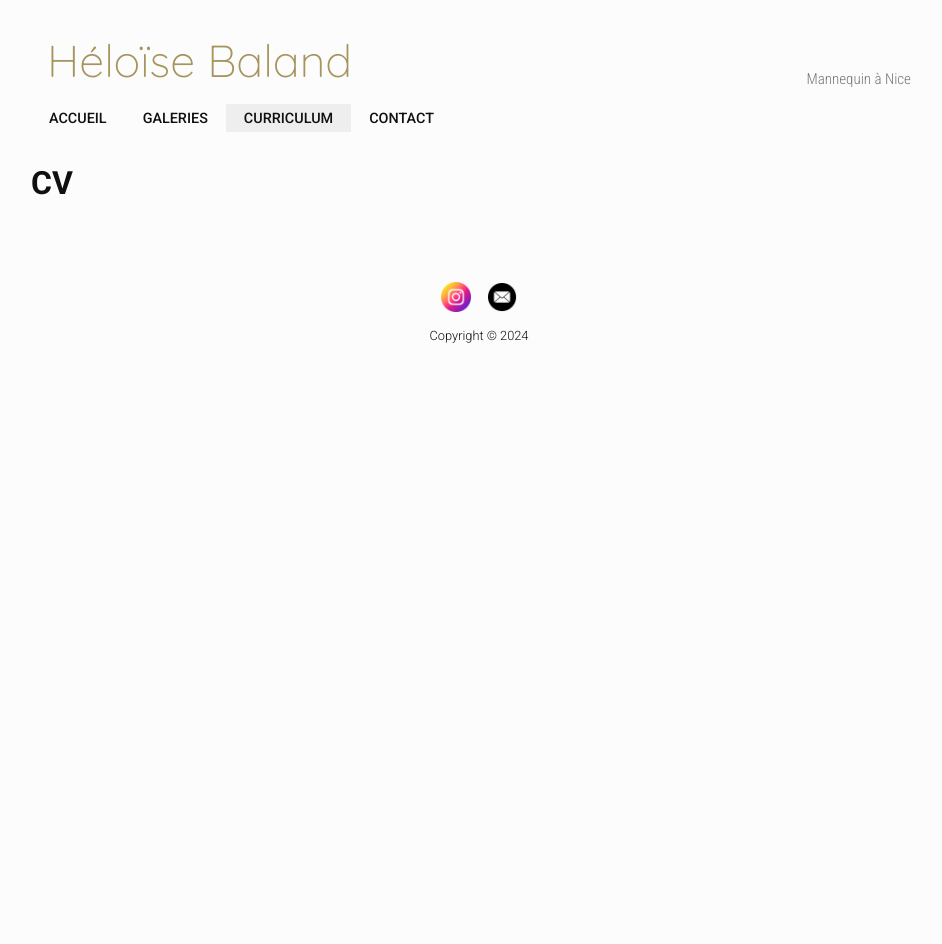
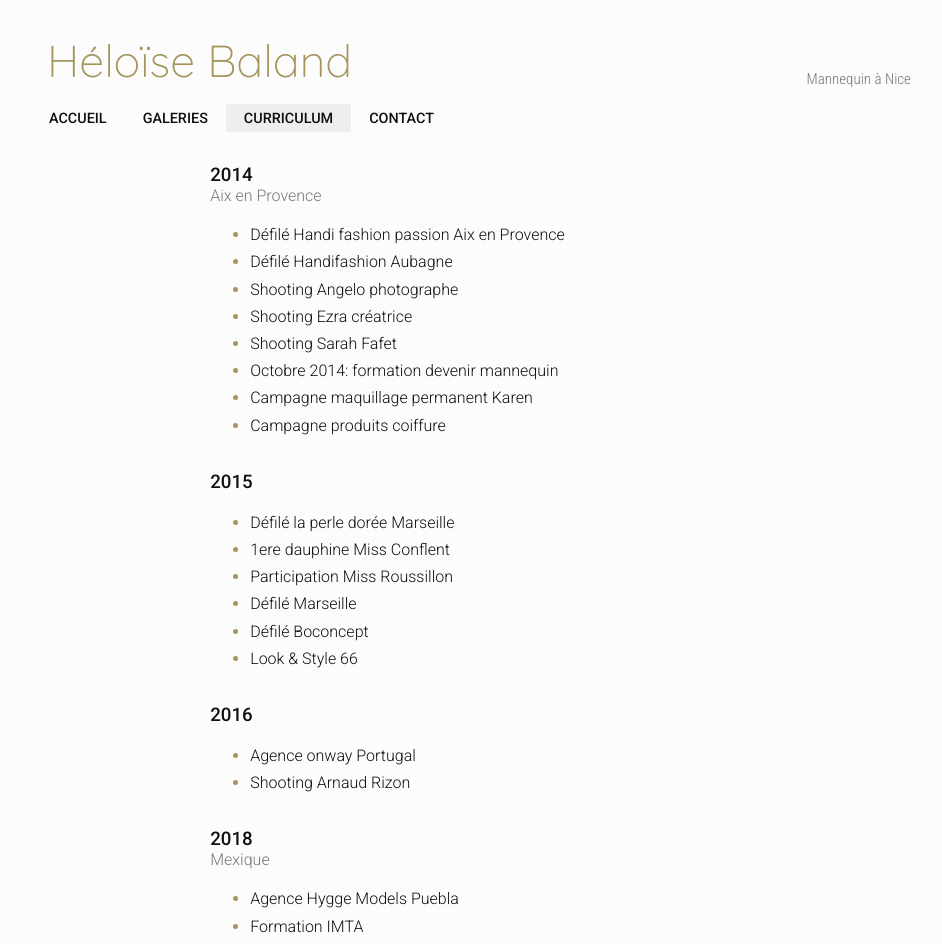
Before and after one commit to vaniaelizondo/photo-book, a React (Create React App) app: page /cv in a window 1280 px wide. Shown: the top 944 px of the page, without its empty margins (161-1103 px from the left). Before the commit the page ends 800 px from the top, so only its background shows below. Built offline with nearby package versions, Linux system fonts and the light colour scheme.

Commit message:
cv and scroll button

```diff
--- a/package.json
+++ b/package.json
@@ -8,9 +8,11 @@
     "@testing-library/user-event": "^13.5.0",
     "react": "^18.3.1",
     "react-dom": "^18.3.1",
+    "react-icons": "^5.3.0",
     "react-router-dom": "^6.26.2",
     "react-scripts": "^5.0.1",
     "sass": "^1.79.3",
+    "styled-components": "^6.1.13",
     "web-vitals": "^2.1.4"
   },
   "scripts": {
--- a/src/App.js
+++ b/src/App.js
@@ -1,5 +1,6 @@
-import Navbar from "./Navbar"
-import Footer from "./Footer"
+import Navbar from "./components/Navbar"
+import Footer from "./components/Footer"
+import ScrollButton from "./components/ScrollButton";
 import Home from "./pages/Home"
 import Gallery from "./pages/Gallery"
 import CV from "./pages/CV"
@@ -18,6 +19,7 @@ function App() {
           <Route path="/contact" element={<Contact />} />
         </Routes>
       </div>
+      <ScrollButton />
       <Footer />
     </>
   )
--- a/src/Footer.js
+++ b/src/components/Footer.js
@@ -1,5 +1,5 @@
-import InstagramIcon from './images/instagram.png';
-import MailIcon from './images/email.png';
+import InstagramIcon from '../images/instagram.png';
+import MailIcon from '../images/email.png';
 
 export default function Home() {
   const now = new Date();
--- /dev/null
+++ b/src/components/ScrollButton.js
@@ -0,0 +1,35 @@
+import React, { useState } from "react";
+import { FaArrowCircleUp } from "react-icons/fa";
+
+const ScrollButton = () => {
+  const [visible, setVisible] = useState(false);
+
+  const toggleVisible = () => {
+    const scrolled = document.documentElement.scrollTop;
+    if (scrolled > 300) {
+      setVisible(true);
+    } else if (scrolled <= 300) {
+      setVisible(false);
+    }
+  };
+
+  const scrollToTop = () => {
+    window.scrollTo({
+      top: 0,
+      behavior: "smooth",
+    });
+  };
+
+  window.addEventListener("scroll", toggleVisible);
+
+  return (
+    <div className="button-up">
+      <FaArrowCircleUp
+        onClick={scrollToTop}
+        style={{ display: visible ? "inline" : "none" }}
+      />
+    </div>
+  );
+};
+
+export default ScrollButton;
--- a/src/pages/CV.js
+++ b/src/pages/CV.js
@@ -1,3 +1,90 @@
 export default function CV() {
-  return <h1>CV</h1>
+  return (
+    <div className="curriculum">
+      <h3>2014</h3>
+      <h4>Aix en Provence</h4>
+      <ul>
+        <li>Défilé Handi fashion passion Aix en Provence </li>
+        <li>Défilé Handifashion Aubagne</li>
+        <li>Shooting Angelo photographe </li>
+        <li>Shooting Ezra créatrice </li>
+        <li>Shooting Sarah Fafet </li>
+        <li>Octobre 2014: formation devenir mannequin </li>
+        <li>Campagne maquillage permanent Karen </li>
+        <li>Campagne produits coiffure </li>
+      </ul>
+
+      <h3>2015 </h3>
+      <ul>
+        <li>Défilé la perle dorée Marseille </li>
+        <li>1ere dauphine Miss Conflent</li>
+        <li>Participation Miss Roussillon </li>
+        <li>Défilé Marseille </li>
+        <li>Défilé Boconcept</li>
+        <li>Look & Style 66</li>
+      </ul>
+
+      <h3>2016</h3>
+      <ul>
+        <li>Agence onway Portugal </li>
+        <li>Shooting Arnaud Rizon</li>
+      </ul>
+
+      <h3>2018</h3>
+      <h4>Mexique</h4>
+      <ul>
+        <li>Agence Hygge Models Puebla </li>
+        <li>Formation IMTA </li>
+        <li>Défilé école de mode </li>
+        <li>Modèle pour école de photographie </li>
+      </ul>
+
+      <h3>2019 </h3>
+      <ul>
+        <li>Campagne Nero Store Puebla </li>
+        <li>Shooting Greygarden Cholula </li>
+        <li>Shooting Andrea Golzarri</li>
+        <li>Expotuboda</li>
+        <li>Défilé Adolfo Dominguez </li>
+      </ul>
+
+      <h3>2021</h3>
+      <h4>France</h4>
+      <ul>
+        <li>Shooting Laura Benvenuti Perpignan </li>
+      </ul>
+
+      <h3>2022 </h3>
+      <ul>
+        <li>Modèle pour workshop Laura Benvenuti</li>
+        <li>KISS & Dye hôtel roi rene Aix en Provence </li>
+        <li>Printemps des créateurs Nice hôtel </li>
+        <li>Défilé Voguesbeach Les pilotis Leucate</li>
+        <li>Collaboration avec école FAM projet maquillage </li>
+        <li>Mister Universel </li>
+        <li>Salon du mariage Nice </li>
+      </ul>
+
+      <h3>2023</h3>
+      <ul>
+        <li>Shooting Pin UP Marc Cheruy</li>
+        <li>Salon du mariage Menton </li>
+        <li>Printemps des créateurs Nice 109</li>
+        <li>Shooting K-Event for Runway Atelier </li>
+        <li>Défilé Biot </li>
+        <li>Its Reichart </li>
+        <li>Shooting under-water</li>
+        <li>Vidéo drone à la surface de l’eau </li>
+        <li>Shooting studio test Vincent ombre lumieres</li>
+      </ul>
+
+      <h3>2024</h3>
+      <ul>
+        <li>Défilé école FAM</li>
+        <li>Shooting studio test Vincent fond noir</li>
+        <li>Play Azur projet maquillage Médusa avec Marc Cheruy </li>
+        <li>Défilé Monopole à Cannes</li>
+      </ul>
+    </div>
+  );
 }
--- a/src/styles.scss
+++ b/src/styles.scss
@@ -16,6 +16,17 @@ body {
 
 .container {
 	margin: 1rem $margin-container-sides-web;
+}
+
+.button-up {
+	color: $gold;
+	position: fixed;
+	width: 100%;
+	left: 96%;
+	bottom: 0;
+	font-size: 2rem;
+	z-index: 1;
+	cursor: pointer;
 }
 
 a {
@@ -136,6 +147,34 @@ header {
 	}
 }
 
+.curriculum {
+	margin: 1rem $margin-cv-sides-web;
+
+	h3 {
+		margin-bottom: 0;
+		margin-top: 2rem;
+		font-weight: 500;
+	}
+
+	h4 {
+		margin: 0;
+		font-weight: 300;
+		color: $gray;
+	}
+
+	ul {
+		// list-style-type: circle;
+
+		li {
+			line-height: 1.7rem;
+
+			&::marker {
+				color: $gold;
+			}
+		}
+	}
+}
+
 footer {
 	margin: 5rem $margin-container-sides-web 2rem;
 	text-align: center;
--- a/src/styles/_variables.scss
+++ b/src/styles/_variables.scss
@@ -11,3 +11,5 @@ $margin-container-sides-web: 15%;
 $margin-container-sides-mobile: 1rem;
 $margin-home-sides-web: 7%;
 $margin-home-sides-mobile: 1rem;
+$margin-cv-sides-web: 20%;
+$margin-cv-sides-mobile: 1rem;
```
Also changed, not shown: src/components/Navbar.js (renamed from src/Navbar.js), 1 other file (tests, documents, lock files or other folders).
